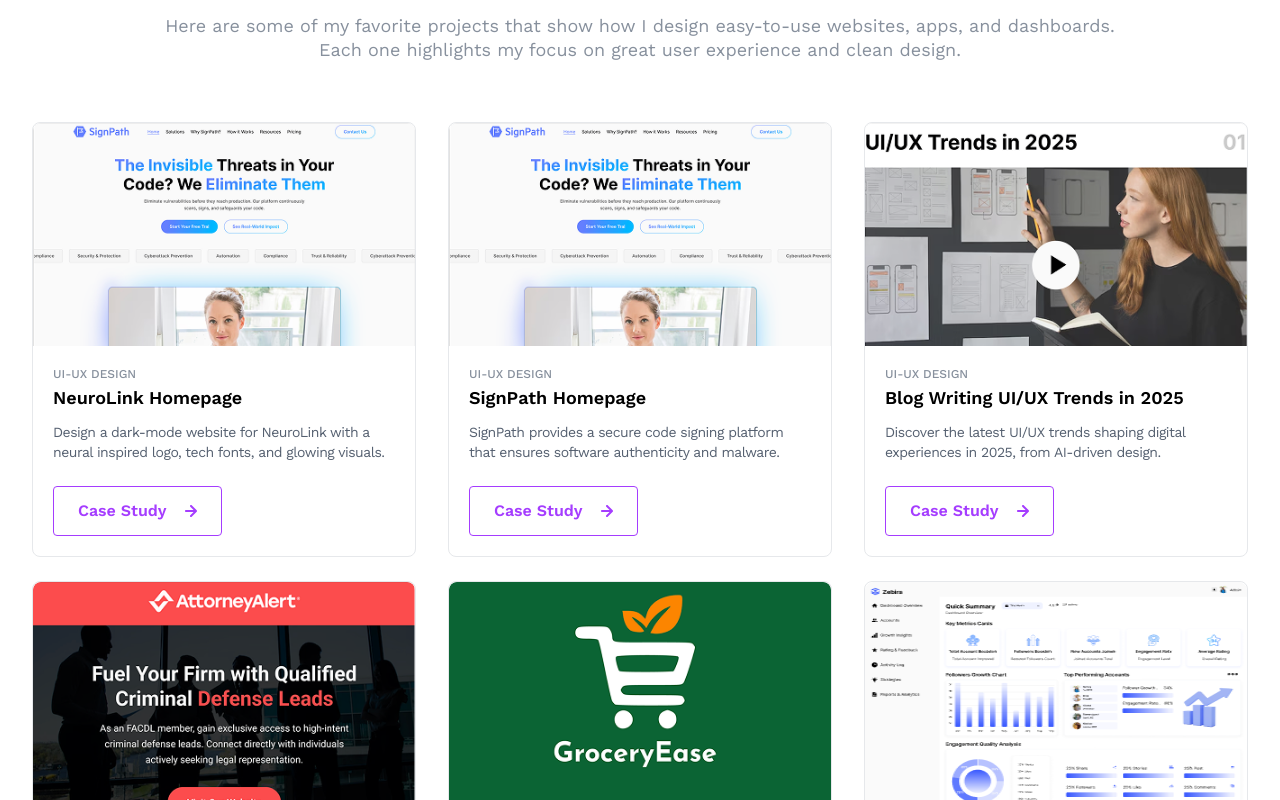
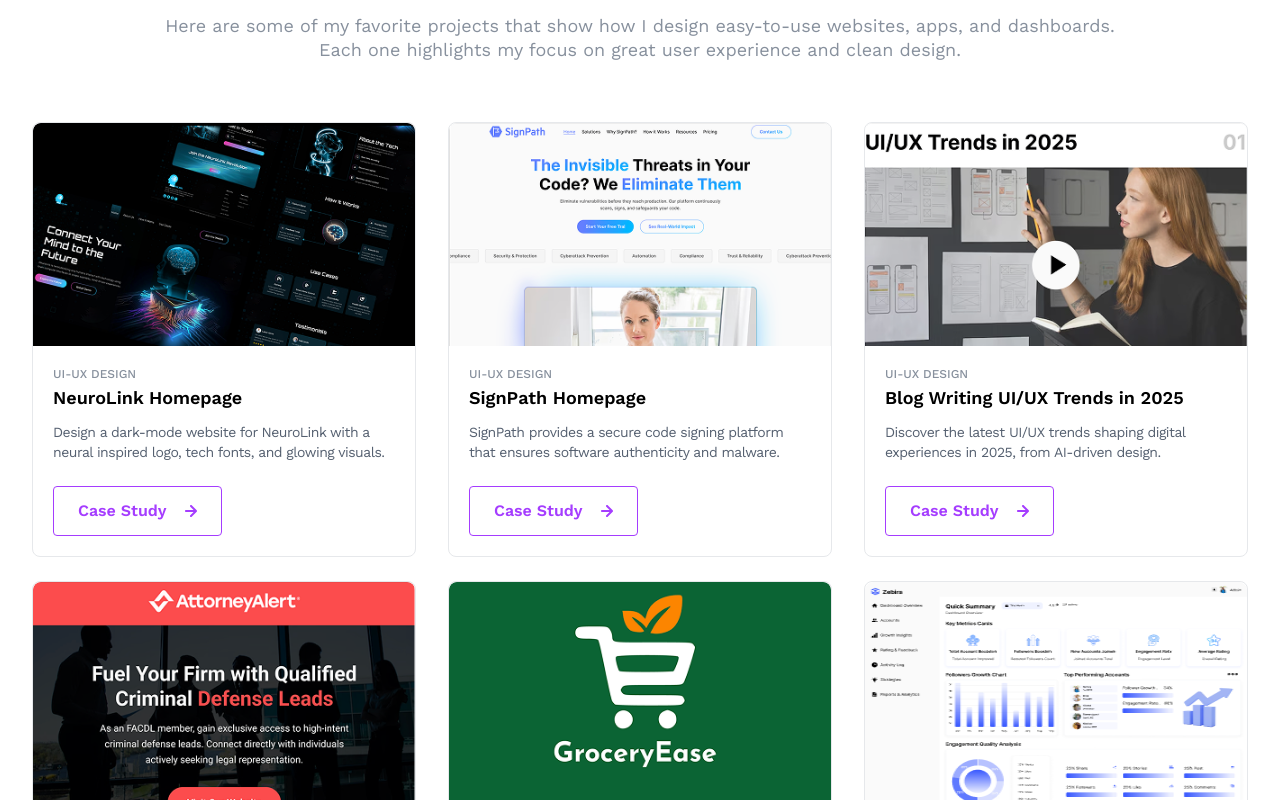
Before and after one commit to jatin-rajput563/Nancy-portfolio, a React (Vite) app: page / in a window 1280 px wide. Shown: the part 2500-3300 px from the top of the page. Built offline with nearby package versions, Linux system fonts and the light colour scheme.

Commit message:
adding-image

```diff
--- a/src/components/Portfoli.jsx
+++ b/src/components/Portfoli.jsx
@@ -1,5 +1,6 @@
 import React from "react";
 import sign from "../assets/images/png/sign-path.png";
+import nurolink from "../assets/images/png/nurolink.png";
 import attorny from "../assets/images/png/attorny.png";
 import grocery from "../assets/images/png/grocry.png";
 import trends from "../assets/images/png/trends.png";
@@ -26,7 +27,7 @@
             <div className="flex flex-col gap-6">
               <div className="bg-white rounded-lg hover:shadow-2xl transition-all duration-300 border border-[#E6E8EB] w-full max-w-[424px] mx-auto lg:mx-0">
                 <img
-                  src={sign}
+                  src={nurolink}
                   alt="NeuroLink Homepage"
                   className="w-full h-auto rounded-t-lg"
                 />
```
Also changed, not shown: src/assets/images/png/nurolink.png (added).
